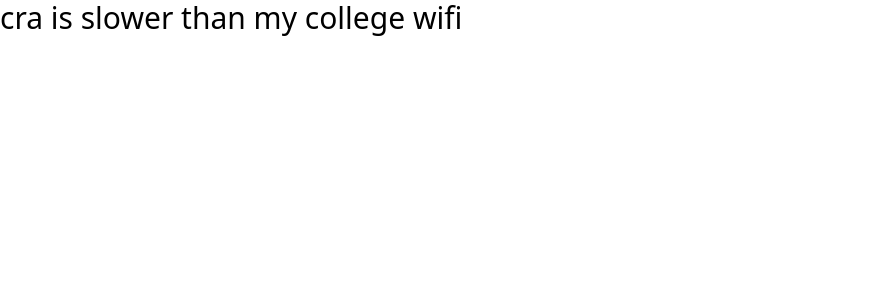
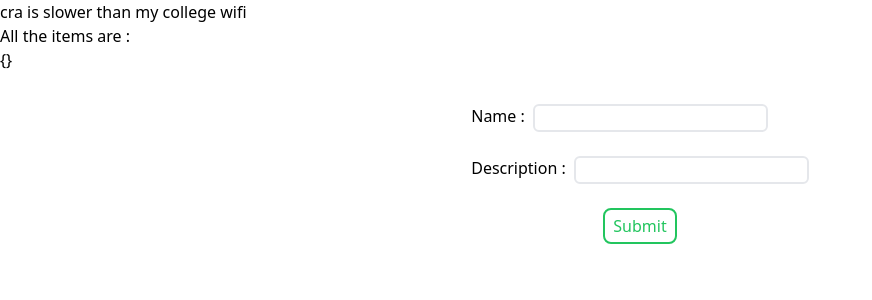
Before and after one commit to vimal-vs/techhive-mern-client, a React (Create React App) app: page / in a window 1280 px wide. Shown: the top 300 px of the page, without its empty margins (0-872 px from the left). Built offline with nearby package versions, Linux system fonts and the light colour scheme; no server answers.

Commit message:
added components & axios

```diff
--- a/package.json
+++ b/package.json
@@ -6,6 +6,7 @@
     "@testing-library/jest-dom": "^5.17.0",
     "@testing-library/react": "^13.4.0",
     "@testing-library/user-event": "^13.5.0",
+    "axios": "^1.4.0",
     "react": "^18.2.0",
     "react-dom": "^18.2.0",
     "react-scripts": "5.0.1",
--- a/src/App.js
+++ b/src/App.js
@@ -1,7 +1,14 @@
+import ItemList from "./components/ItemList";
+import AddItemForm from "./components/AddItemForm";
+import EditItemForm from "./components/EditItemForm";
+
 export default function App() {
   return (
-    <p className="text-3xl">
+    <div className="">
       cra is slower than my college wifi
-    </p>
+      <ItemList />
+      <AddItemForm />
+      <EditItemForm />
+    </div>
   );
 }
--- /dev/null
+++ b/src/components/AddItemForm.jsx
@@ -0,0 +1,28 @@
+export default function AddItemForm() {
+
+    const handleSubmit = (event) => {
+        event.preventDefault();
+        const name = event.target.name.value;
+        const description = event.target.description.value;
+        console.log(name, description);
+    };
+
+    const inputFieldStyle = "border-2 rounded-md";
+    const labelStyle = "";
+
+  return (
+    <form onSubmit={handleSubmit}>
+        <div className="flex flex-col gap-6 py-8 w-fit mx-auto">
+            <div className="flex gap-2">
+                <label htmlFor="name" className={labelStyle}>Name : </label>
+                <input type="text" name="name" className={inputFieldStyle} required/>
+            </div>
+            <div className="flex gap-2">
+                <label htmlFor="description" className={labelStyle}>Description : </label>
+                <input type="text" name="description" className={inputFieldStyle} required/>
+            </div>
+            <button type="submit" className="w-fit mx-auto rounded-lg px-2 py-1 border-2 border-green-500 text-green-500 hover:bg-green-500 hover:text-white transition duration-200">Submit</button>
+        </div>
+    </form>
+  )
+}
--- /dev/null
+++ b/src/components/EditItemForm.jsx
@@ -0,0 +1,7 @@
+export default function EditItemForm() {
+  return (
+    <div>
+
+    </div>
+  )
+}
--- /dev/null
+++ b/src/components/ItemList.jsx
@@ -0,0 +1,21 @@
+import axios from 'axios';
+
+export default function ItemList() {
+
+    const getData = async() => {
+        const data  = await axios.get("http://localhost:3001/data")
+        return data;
+    }
+    const data = getData();
+    console.log(data);
+        // .then(msg => console.log(msg))
+        // .catch(err => console.log(err))
+  return (
+    <div>
+        <h2>All the items are : </h2>
+        <div>
+            {JSON.stringify(data)}
+        </div>
+    </div>
+  );
+}
```
Also changed, not shown: 2 other files (tests, documents, lock files or other folders).
